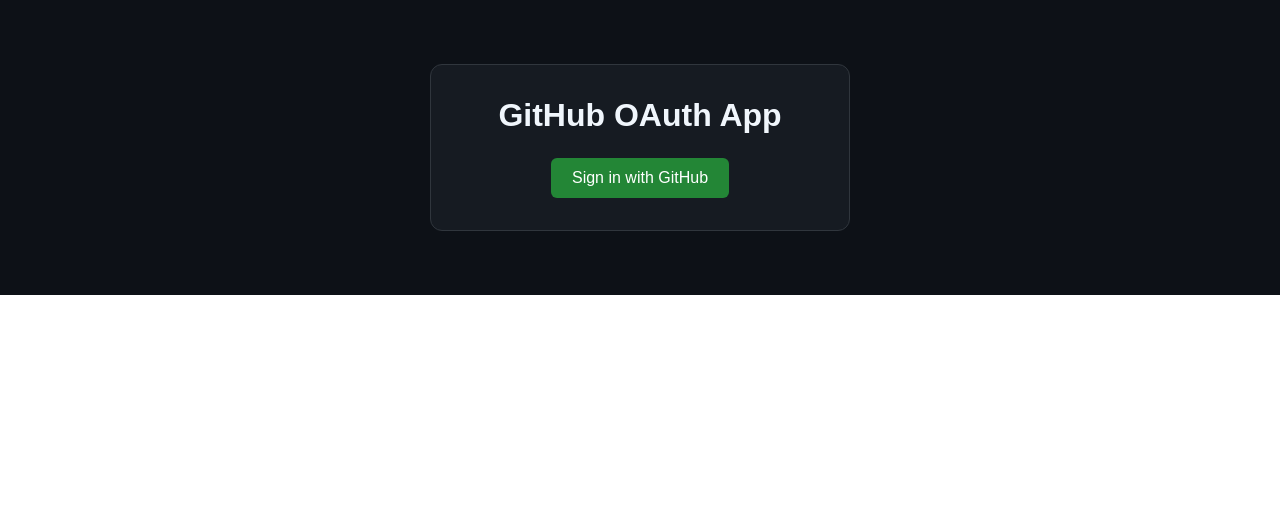
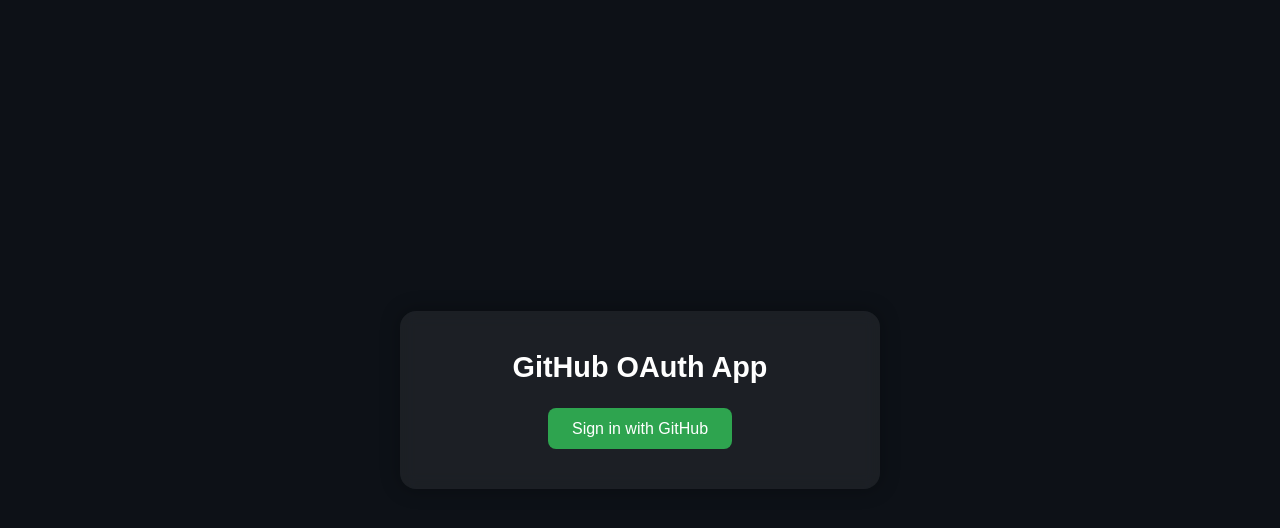
Before and after one commit to albertzz112/mp-6, a Next.js app: page / in a window 1280 px wide. Shown: the top 528 px of the page. Built offline with nearby package versions, Linux system fonts and the light colour scheme.

Commit message:
fixed styling again

```diff
--- a/app/page.tsx
+++ b/app/page.tsx
@@ -31,61 +31,63 @@
 
     return (
         <div style={{
+            minHeight: '100vh',
             backgroundColor: '#0d1117',
             display: 'flex',
             justifyContent: 'center',
-            flexDirection: 'column',
             alignItems: 'center',
-            padding: '4rem 1rem',
+            padding: '2rem'
         }}>
             <main style={{
-                background: '#161b22',
-                color: '#f0f6fc',
-                padding: '2rem',
-                borderRadius: '12px',
+                backgroundColor: '#ffffff10',
+                color: '#ffffff',
+                padding: '2.5rem',
+                borderRadius: '1rem',
+                maxWidth: '480px',
                 width: '100%',
-                maxWidth: '420px',
                 textAlign: 'center',
-                border: '1px solid #30363d',
-                boxSizing: 'border-box',
+                boxShadow: '0 0 20px rgba(0, 0, 0, 0.3)',
+                backdropFilter: 'blur(8px)'
             }}>
-                <h1 style={{
-                    fontSize: 'clamp(1.5rem, 5vw, 2rem)',
-                    marginBottom: '1.5rem',
-                    fontWeight: 600,
-                }}>
-                    GitHub OAuth App
+                <h1 style={{ fontSize: '1.8rem', marginBottom: '1.5rem', fontWeight: 'bold' }}>
+                     GitHub OAuth App
                 </h1>
 
                 {user ? (
-                    <>
+                    <div>
                         <img
                             src={user.avatar_url}
                             alt="Avatar"
-                            width={96}
-                            height={96}
+                            width={100}
+                            height={100}
                             style={{ borderRadius: '50%', marginBottom: '1rem' }}
                         />
-                        <p><strong>Name:</strong> {user.name || user.login}</p>
-                        <p><strong>Username:</strong> {user.login}</p>
-                        <p><strong>Public Repos:</strong> {user.public_repos}</p>
-                        <p style={{ wordBreak: 'break-all' }}>
+                        <p style={{ marginBottom: '0.5rem' }}>
+                            <strong>Name:</strong> {user.name || user.login}
+                        </p>
+                        <p style={{ marginBottom: '0.5rem' }}>
+                            <strong>Username:</strong> {user.login}
+                        </p>
+                        <p style={{ marginBottom: '0.5rem' }}>
+                            <strong>Public Repos:</strong> {user.public_repos}
+                        </p>
+                        <p style={{ marginBottom: '1rem' }}>
                             <strong>GitHub:</strong>{' '}
                             <a href={user.html_url} target="_blank" rel="noopener noreferrer" style={{ color: '#58a6ff' }}>
                                 {user.html_url}
                             </a>
                         </p>
-                    </>
+                    </div>
                 ) : (
                     <button
                         onClick={handleLogin}
                         style={{
-                            backgroundColor: '#238636',
+                            backgroundColor: '#2ea44f',
                             color: '#fff',
-                            padding: '0.7rem 1.3rem',
+                            padding: '0.7rem 1.5rem',
                             fontSize: '1rem',
                             border: 'none',
-                            borderRadius: '6px',
+                            borderRadius: '0.5rem',
                             cursor: 'pointer'
                         }}
                     >
```
